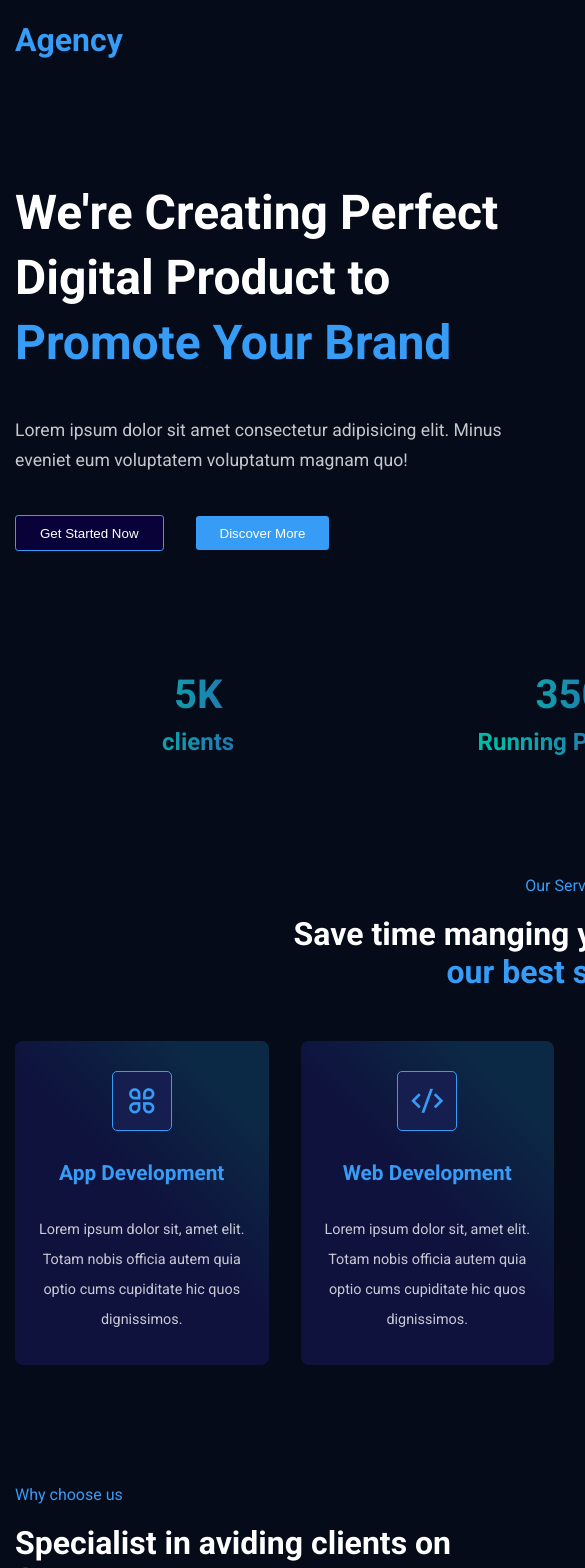
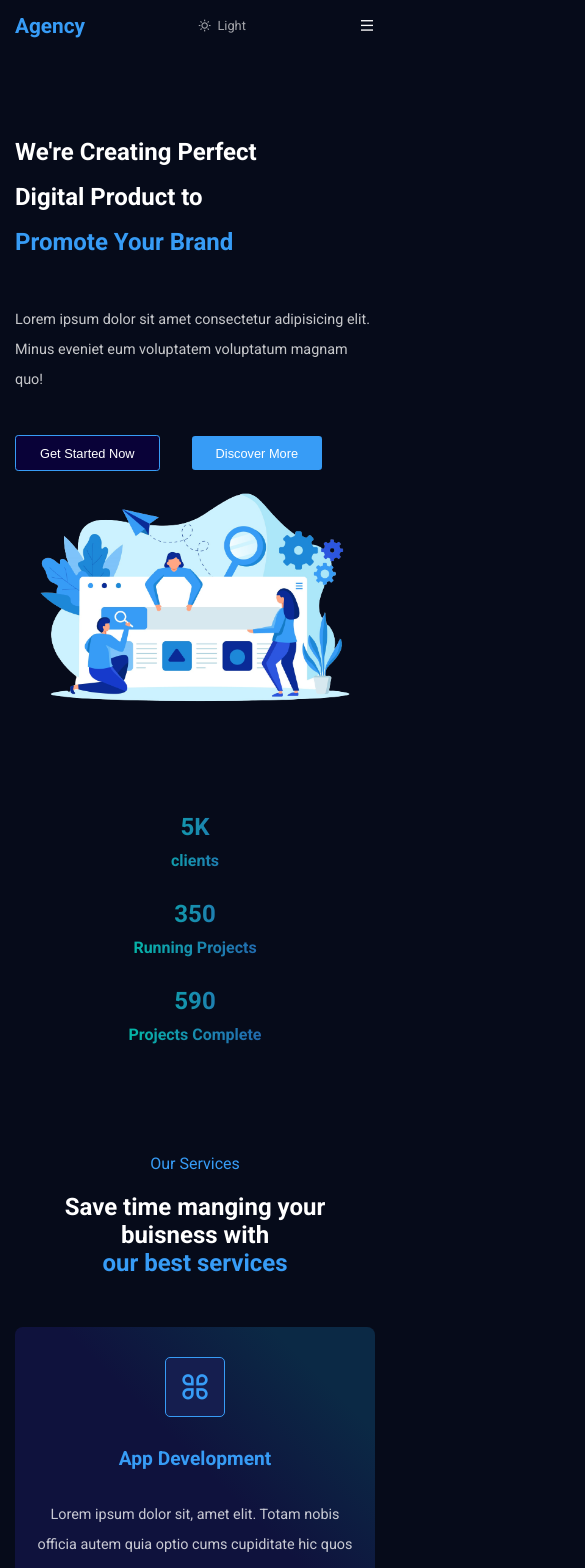
Before and after one commit to al-jabir/agency-website, a React (Create React App) app: page / in a window 390 px wide. Shown: the top 1568 px of the page, 585 px wide, since content can reach past the window. Built offline with nearby package versions, Linux system fonts and the light colour scheme.

Commit message:
Alhamdulillah, I have finished mobile responsive

```diff
--- a/src/components/Header/Header.css
+++ b/src/components/Header/Header.css
@@ -100,3 +100,17 @@
     display: block;
   }
 }
+
+@media only screen and (max-width: 768px) {
+  .header {
+    width: 100%;
+    height: 50px;
+    line-height: 50px;
+  }
+  .mobile-menu {
+    font-size: 1rem;
+  }
+  .logo h2 {
+    font-size: 1.3rem;
+  }
+}
--- a/src/index.css
+++ b/src/index.css
@@ -113,3 +113,15 @@ section{
 .light-theme a{
   font-weight: 500;
 }
+
+@media only screen and (max-width:1024px){
+  .container{
+    width: 100%;
+  }
+}
+
+@media only screen and (max-width:768px){
+  section{
+    padding: 40px 0;
+  }
+}
--- a/src/styles/About.css
+++ b/src/styles/About.css
@@ -55,3 +55,27 @@
 .light-theme .choose-us-title {
   color: #0c123d !important;
 }
+@media only screen and (max-width: 992px) {
+  .about-content h2 {
+    font-size: 1.5rem;
+  }
+}
+
+@media only screen and (max-width: 768px) {
+  .about-wrapper {
+    flex-direction: column;
+  }
+  .about-content,
+  .about-img {
+    width: 100%;
+  }
+  .about-img img {
+    height: 400px !important;
+  }
+  .about-content {
+    margin-bottom: 30px;
+  }
+}
+
+@media only screen and (max-width: 576px) {
+}
--- a/src/styles/Blog.css
+++ b/src/styles/Blog.css
@@ -65,3 +65,30 @@
 .light-theme .blog-item:nth-child(2) {
   border: 1px solid var(--primary-color);
 }
+
+@media only screen and (max-width: 992px) {
+  .blog-top-content h2 {
+    font-size: 1.5rem;
+  }
+}
+
+@media only screen and (max-width: 768px) {
+  .blog-item {
+    width: 45%;
+    margin-bottom: 30px;
+  }
+  .blog-item:nth-child(2) {
+    width: 50%;
+  }
+  .blog-wrapper {
+    flex-wrap: wrap;
+  }
+}
+
+@media only screen and (max-width: 576px) {
+  .blog-item,
+  .blog-item:nth-child(2) {
+    width: 100%;
+    margin-top: 0px;
+  }
+}
--- a/src/styles/Counter.css
+++ b/src/styles/Counter.css
@@ -25,3 +25,35 @@
 .counter-title {
   font-size: 1.5rem;
 }
+
+@media only screen and (max-width: 992px) {
+  .counter-number {
+    font-size: 2rem;
+  }
+  .counter-title {
+    font-size: 1.2rem;
+  }
+  .counter-item {
+    width: 30%;
+  }
+}
+
+@media only screen and (max-width: 768px) {
+  .counter-number {
+    font-size: 1.5rem;
+  }
+  .counter-title {
+    font-size: 1rem;
+  }
+}
+
+@media only screen and (max-width: 576px) {
+  .counter-wrapper {
+    flex-direction: column;
+  }
+
+  .counter-item {
+    width: 100%;
+    margin-bottom: 30px;
+  }
+}
--- a/src/styles/Footer.css
+++ b/src/styles/Footer.css
@@ -59,3 +59,29 @@
 .light-theme .copyright {
   color: #555;
 }
+
+@media only screen and (max-width: 768px) {
+  .footer-logo {
+    width: 50%;
+  }
+  .footer-wrapper {
+    flex-wrap: wrap;
+    column-gap: 1.5rem !important;
+    row-gap: 1.5rem;
+  }
+  .footer-quick-links {
+    margin-bottom: 30px;
+  }
+  .footer-logo h2 {
+    font-size: 1.5rem;
+  }
+}
+
+@media only screen and (max-width: 576px) {
+  .footer-quick-links {
+    width: 47%;
+  }
+  .footer-logo {
+    width: 47%;
+  }
+}
--- a/src/styles/Newsletter.css
+++ b/src/styles/Newsletter.css
@@ -43,3 +43,26 @@
   background: var(--primary-color);
   color: #f1f1f1;
 }
+
+@media only screen and (max-width: 768px) {
+  .newsletter-wrapper {
+    flex-wrap: wrap;
+  }
+
+  .newsletter-content h2 {
+    font-size: 1.5rem;
+  }
+
+  .newsletter-content,
+  .newsletter-form {
+    width: 100%;
+  }
+  .newsletter-content {
+    margin-bottom: 30px;
+  }
+
+  .newsletter-form input {
+    padding: 8px 20px;
+    font-size: 0.9rem;
+  }
+}
--- a/src/styles/Service.css
+++ b/src/styles/Service.css
@@ -50,3 +50,31 @@
   font-size: 1.3rem;
   margin-bottom: 30px;
 }
+
+@media only screen and (max-width: 992px) {
+  .service-top-content h2 {
+    font-size: 1.5rem;
+  }
+  .service-item-wrapper {
+    flex-wrap: wrap;
+  }
+  .service-item {
+    width: 31%;
+    margin-bottom: 30px;
+  }
+}
+
+@media only screen and (max-width: 768px) {
+  .service-item {
+    width: 47.7%;
+  }
+  .service-title {
+    font-size: 1.2rem;
+  }
+}
+
+@media only screen and (max-width: 576px) {
+  .service-item {
+    width: 100%;
+  }
+}
--- a/src/styles/Team.css
+++ b/src/styles/Team.css
@@ -61,3 +61,28 @@
   align-items: center;
   column-gap: 1rem;
 }
+
+@media only screen and (max-width: 768px) {
+  .team-item {
+    width: 30%;
+  }
+  .team-wrapper {
+    flex-wrap: wrap;
+    gap: 1rem;
+  }
+  .team-content h2 {
+    font-size: 1.5rem;
+  }
+  .team-details h4 {
+    font-size: 1rem;
+  }
+  .team-details p {
+    font-size: 0.8rem;
+  }
+}
+
+@media only screen and (max-width: 576px) {
+  .team-item {
+    width: 100%;
+  }
+}
--- a/src/styles/Testimonial.css
+++ b/src/styles/Testimonial.css
@@ -47,3 +47,18 @@
   font-size: 1.2rem;
   color: white;
 }
+
+@media only screen and (max-width: 992px) {
+  .slider-content-top h2 {
+    font-size: 1.5rem;
+  }
+}
+
+@media only screen and (max-width: 768px) {
+  .slider-wrapper {
+    width: 90%;
+  }
+  .customer-name {
+    font-size: 1rem;
+  }
+}
--- a/src/styles/hero.css
+++ b/src/styles/hero.css
@@ -54,3 +54,35 @@
 .secondary_btn {
   background: var(--btn-primary-bg);
 }
+
+@media only screen and (max-width: 992px) {
+  .hero_content h2 {
+    font-size: 2rem;
+    line-height: 50px;
+  }
+}
+
+@media only screen and (max-width: 768px) {
+  .hero_content h2 {
+    font-size: 1.5rem;
+    line-height: 45px;
+  }
+
+  .hero_content p {
+    font-size: 0.9rem;
+  }
+  .primary_btn,
+  .secondary_btn {
+    font-size: 0.8rem;
+  }
+}
+
+@media only screen and (max-width: 600px) {
+  .hero_content,
+  .hero_img {
+    width: 100%;
+  }
+  .hero_wrapper {
+    flex-direction: column;
+  }
+}
```
